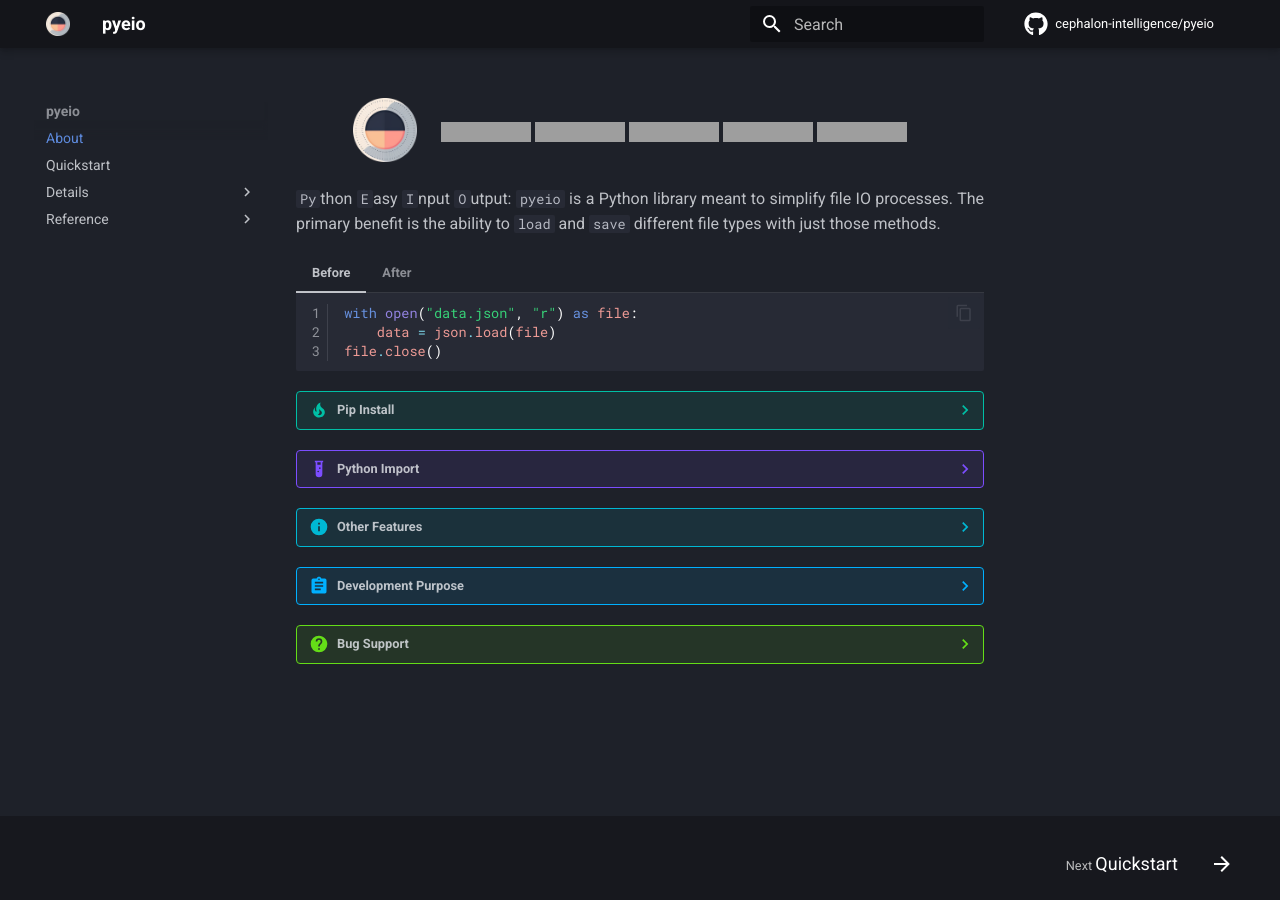
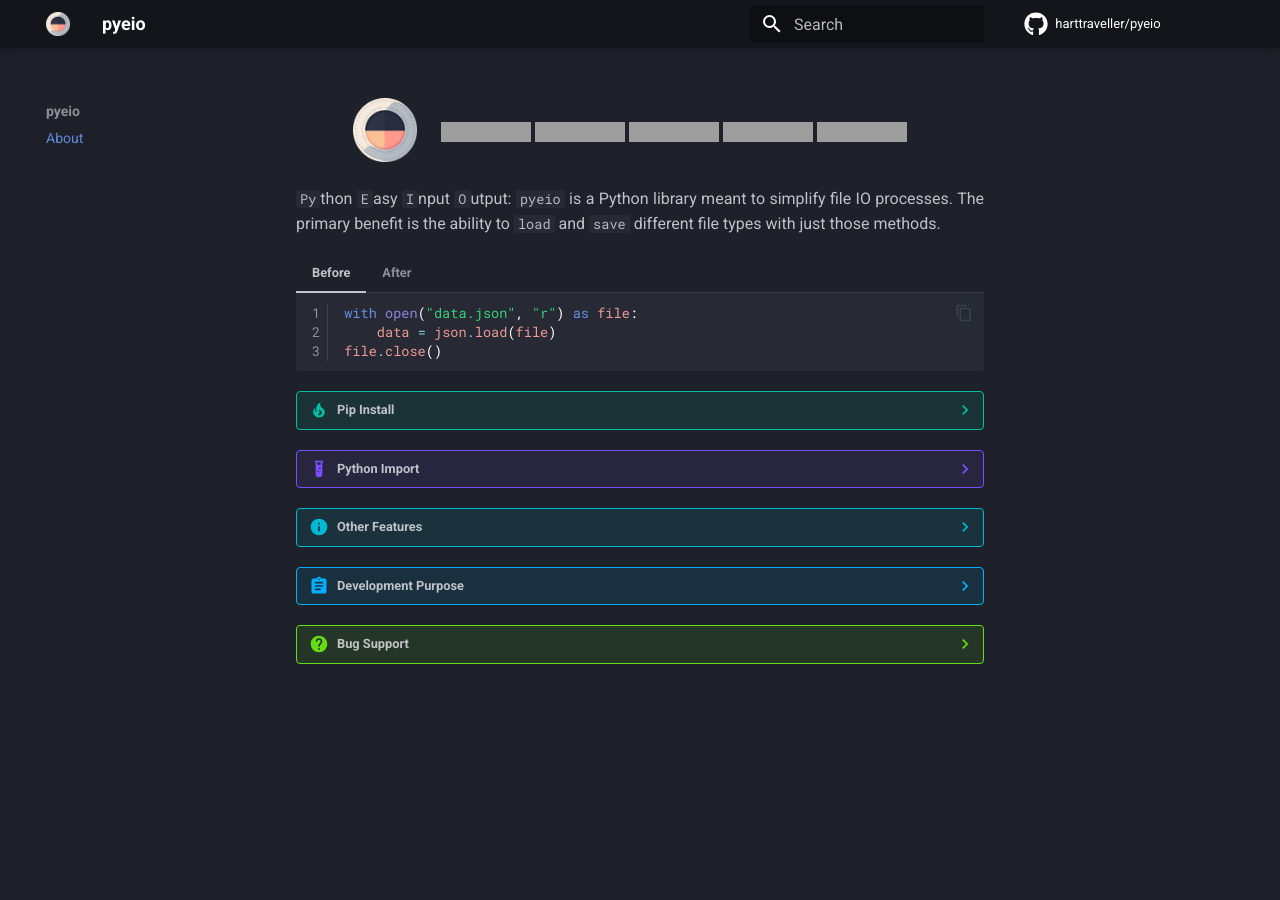
Before and after one commit to harttraveller/pyeio, an MkDocs documentation site: the page built from docs/index.md, in a window 1280 px wide. Built offline with MkDocs 1.6.1 and Material for MkDocs 9.7.7, drawn with Linux system fonts in a browser that asks for light colours; comment, search, counter and statistics services are not loaded; grey boxes are pictures that could not be loaded.

Commit message:
mkdocs: update

```diff
--- a/mkdocs.yml
+++ b/mkdocs.yml
@@ -1,9 +1,10 @@
 site_name: pyeio
-repo_url: https://github.com/cephalon-intelligence/pyeio
-repo_name: cephalon-intelligence/pyeio
+repo_name: harttraveller/pyeio
+repo_url: "https://github.com/harttraveller/pyeio"
 
 plugins:
 - search
+- glightbox
 
 theme:
   name: material
@@ -17,6 +18,8 @@
     primary: black
     accent: orange
   features:
+  - navigation.tracking
+  - navigation.instant
   - search.suggest
   - search.share
   - content.code.copy
@@ -28,6 +31,7 @@
 markdown_extensions:
 - md_in_html
 - admonition
+- attr_list
 - pymdownx.details
 - pymdownx.inlinehilite
 - pymdownx.snippets
@@ -40,11 +44,6 @@
 - pymdownx.tabbed:
     alternate_style: true
 
+
 nav:
 - About: "index.md"
-- Quickstart: "quickstart.md"
-- Details:
-  - Installation: "installation.md"
-  - Tutorial: "tutorial.md"
-- Reference:
-  - Placeholder: "reference.md"
```
